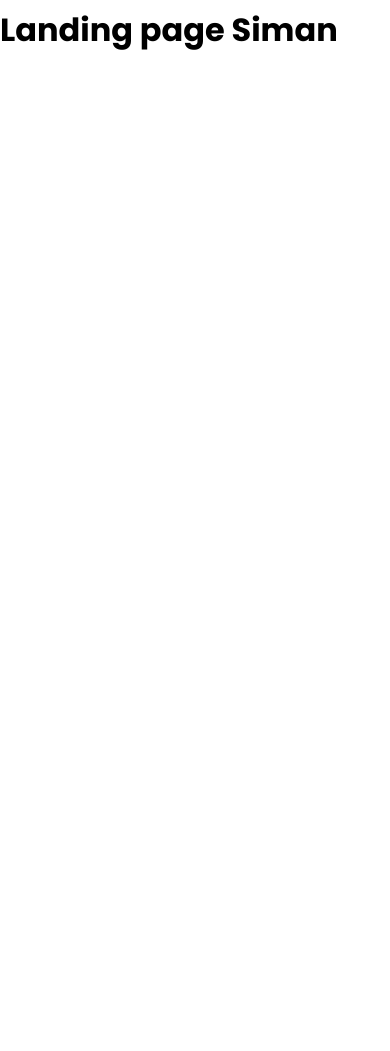
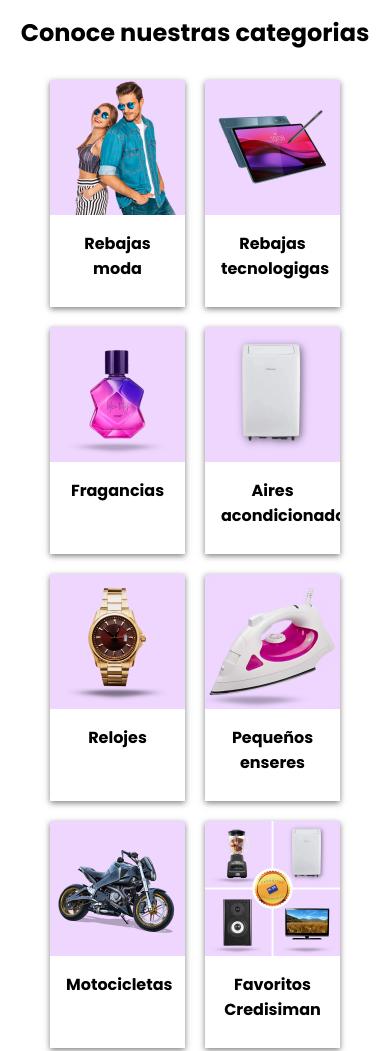
Before and after one commit to victoriavalencia06/LandingPageSiman, a plain HTML site: page index.html in a window 390 px wide. Shown: the part 485-1536 px from the top of the page. Before the commit the page ends 844 px from the top, so only its background shows below. Drawn offline with Linux system fonts and the light colour scheme.

Commit message:
Diseño de la seccion categorias

```diff
--- a/assetts/css/estilos.css
+++ b/assetts/css/estilos.css
@@ -5,11 +5,15 @@
 }
 
 /* Fonts */
-h1, h2, h3 {
+h1,
+h2,
+h3,
+h4 {
     font-family: 'Poppins', sans-serif;
 }
 
-p, button {
+p,
+button {
     font-family: 'Roboto', sans-serif;
 }
 
@@ -68,7 +72,6 @@
 }
 
 /* Zona del medio del header */
-/* Contenedor general */
 .medium-section {
     background-color: #f1f1f1;
     padding: 0;
@@ -93,7 +96,7 @@
 }
 
 .text-side h3 {
-    font-size: 32px;
+    font-size: 25px;
     font-weight: bold;
     margin: 0 0 15px 0;
 }
@@ -120,6 +123,46 @@
     object-fit: cover;
 }
 
+/*Seccion de categorias (Cards)*/
+.card-container {
+    display: grid;
+    grid-template-columns: repeat(4, 1fr);
+    gap: 20px;
+    padding: 0 50px 50px 50px;;
+}
+
+.card {
+    background-color: #fff;
+    box-shadow: 0 2px 6px rgba(0, 0, 0, 0.5);
+    text-align: center;
+    overflow: hidden;
+    transition: transform 0.2s ease;
+}
+
+.card:hover {
+    transform: translateY(-5px);
+}
+
+.card img {
+    width: 100%;
+    height: 250px;
+    object-fit: cover;
+}
+
+.card-content {
+    padding: 16px;
+}
+
+.card-content h4 {
+    margin: 0 0 10px;
+}
+
+/*Clase para centrar textos (solo si es necesario)*/
+.center {
+    margin: 15px, 0, 0, 15px;
+    padding: 10px;
+    text-align: center;
+}
 
 /* Responsive */
 @media (max-width: 768px) {
@@ -145,7 +188,7 @@
 
     /* Mantener el menú en una sola línea */
     .nav-bar ul {
-        flex-direction: row; /* ← CAMBIO AQUÍ */
+        flex-direction: row;
         flex-wrap: wrap;
         justify-content: flex-start;
         align-items: center;
@@ -157,9 +200,23 @@
         justify-content: flex-start;
     }
 
-    .hamburger{
-        display: none;
+    .card-container {
+        grid-template-columns: repeat(2, 1fr);
     }
+
+    .card {
+        display: flex;
+        flex-direction: column;
+        justify-content: flex-start;
+        height: auto;
+    }
+
+    .card img {
+        height: auto;
+        max-height: 150px;
+    }
+
+
 }
 
 @media (max-width: 480px) {
@@ -181,7 +238,20 @@
         font-size: 14px;
     }
 
-    .hamburger {
-        display: none;
+    .card-container {
+        grid-template-columns: repeat(2, 1fr);
     }
+
+    .card {
+        display: flex;
+        flex-direction: column;
+        justify-content: flex-start;
+        height: auto;
+    }
+
+    .card img {
+        height: auto;
+        max-height: 150px;
+    }
+
 }
--- a/index.html
+++ b/index.html
@@ -11,13 +11,14 @@
         rel="stylesheet">
     <title>Almacenes Siman El Salvador</title>
 </head>
+
 <body>
     <header>
         <div class="top-bar">
             <div class="logo">
                 <img src="assetts/images/SimanLogo.png" alt="Siman Logo">
             </div>
-            <input type="text" class="search-box" placeholder="Buscar...">
+            <input type="text" name="Buscar" class="search-box" placeholder="Buscar...">
         </div>
 
         <nav class="nav-bar">
@@ -33,9 +34,8 @@
             <div class="row-layout">
                 <div class="text-side">
                     <h3>Bienvenido a Siman</h3>
-                    <p>Lorem ipsum dolor sit amet, consectetur adipisicing elit. Omnis ipsam repellat <br>
-                        laboriosam officiis nam et sed fuga a aperiam rem! Aspernatur labore, quidem corrupti <br>
-                        deserunt accusamus excepturi commodi exercitationem officiis?
+                    <p>Lorem ipsum dolor sit amet, consectetur adipisicing elit. Omnis ipsam repellat
+                        deserunt accusamus excepturi commodi exercitationem officiis
                     </p>
                 </div>
                 <div class="image-side">
@@ -46,7 +46,59 @@
     </header>
 
     <main>
-        <h1>Landing page Siman</h1>
+        <div>
+            <h2 class="center">Conoce nuestras categorias</h2>
+                <div class="card-container">
+                    <div class="card">
+                        <img src="assetts/images/modelos.png" alt="Imagen de ejemplo">
+                        <div class="card-content">
+                            <h4>Rebajas moda</h4>
+                        </div>
+                    </div>
+                    <div class="card">
+                        <img src="assetts/images/tecnologia.png" alt="Imagen de ejemplo">
+                        <div class="card-content">
+                            <h4>Rebajas tecnologigas</h4>
+                        </div>
+                    </div>
+                    <div class="card">
+                        <img src="assetts/images/perfume.png" alt="Imagen de ejemplo">
+                        <div class="card-content">
+                            <h4>Fragancias</h4>
+                        </div>
+                    </div>
+                    <div class="card">
+                        <img src="assetts/images/aire.png" alt="Imagen de ejemplo">
+                        <div class="card-content">
+                            <h4>Aires acondicionados</h4>
+                        </div>
+                    </div>
+                    <div class="card">
+                        <img src="assetts/images/reloj.png" alt="Imagen de ejemplo">
+                        <div class="card-content">
+                            <h4>Relojes</h4>
+                        </div>
+                    </div>
+                    <div class="card">
+                        <img src="assetts/images/enseres.png" alt="Imagen de ejemplo">
+                        <div class="card-content">
+                            <h4>Pequeños enseres</h4>
+                        </div>
+                    </div>
+                    <div class="card">
+                        <img src="assetts/images/motocicleta.png" alt="Imagen de ejemplo">
+                        <div class="card-content">
+                            <h4>Motocicletas</h4>
+                        </div>
+                    </div>
+                    <div class="card">
+                        <img src="assetts/images/favoritos.png" alt="Imagen de ejemplo">
+                        <div class="card-content">
+                            <h4>Favoritos Credisiman</h4>
+                        </div>
+                    </div>
+                </div>
+        </div>
 
     </main>
 
```
Also changed, not shown: assetts/images/aire.png (added), assetts/images/enseres.png (added), assetts/images/favoritos.png (added), assetts/images/modelos.png (added), assetts/images/motocicleta.png (added), assetts/images/perfume.png (added), assetts/images/reloj.png (added), assetts/images/tecnologia.png (added).
